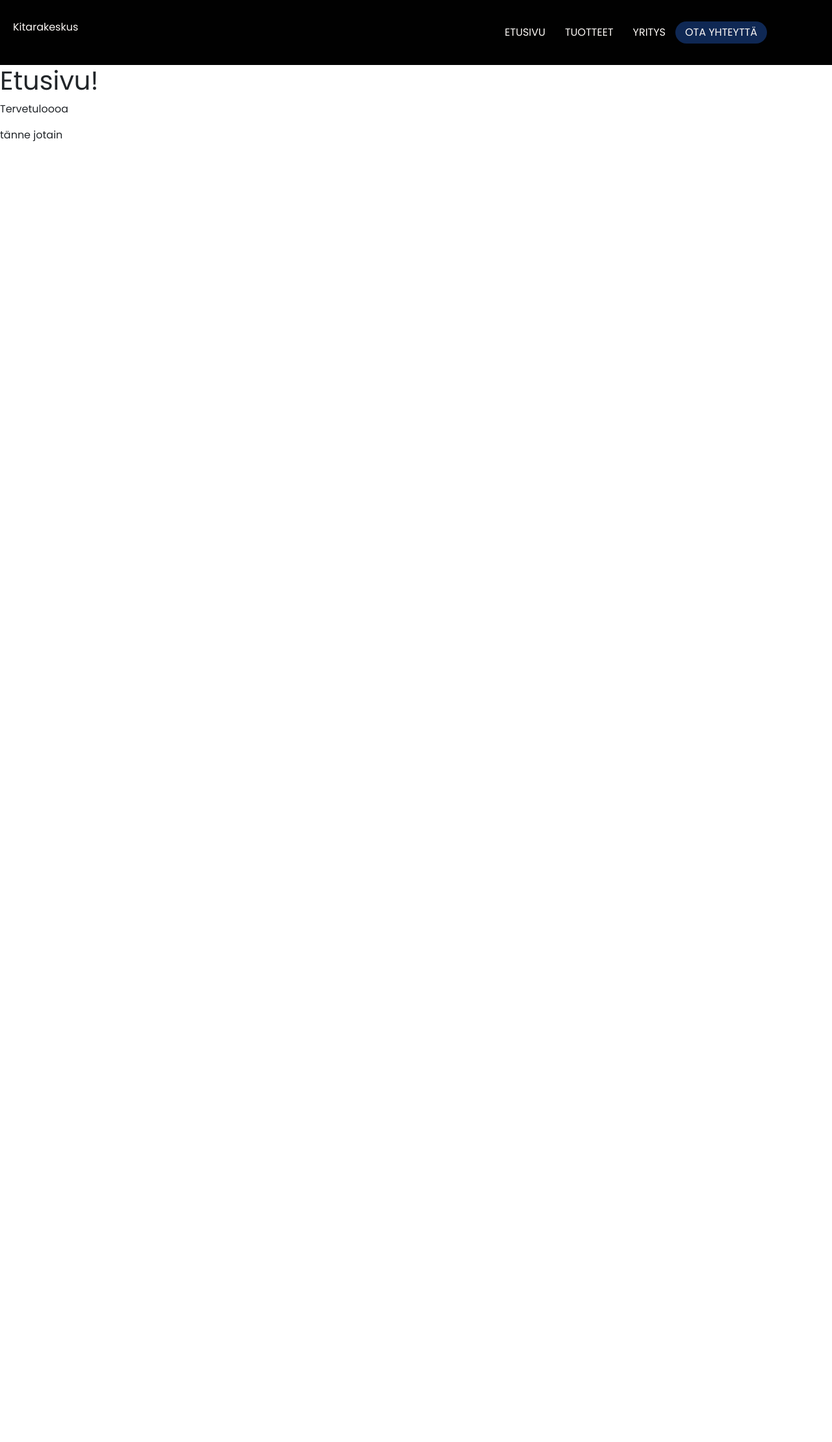
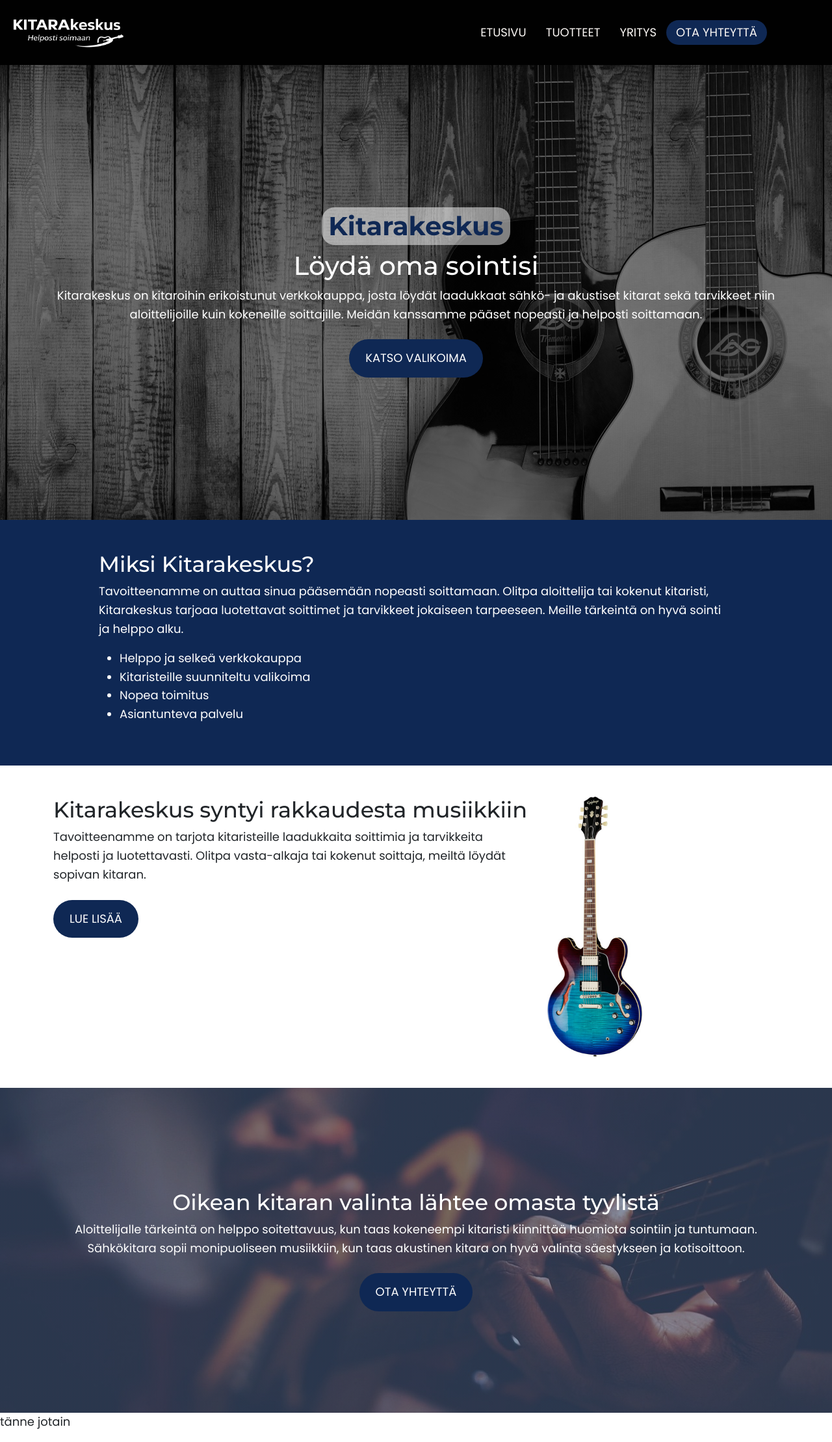
Before and after one commit to artomulkahainen/www-projekti, a PHP site: page / in a window 1280 px wide. Shown: the whole page at 65% size. Before the commit the page ends 218 px from the top, so only its background shows below. Run offline with PHP 8.4, Linux system fonts and the light colour scheme.

Commit message:
Etusivu + tyylejä tehty

```diff
--- a/site/company.html
+++ b/site/company.html
@@ -14,7 +14,11 @@
     </head>
     <body>
         <nav class="nav">
-            <div class="nav-left-div"><p class="logo">Kitarakeskus</p></div>
+            <div class="nav-left-div">
+                <a href="index.html">
+                    <img class="logo" src="images/Kitarakeskus.png" alt="Kitarakeskus">
+                </a>
+            </div>
             <div class="nav-right-div">
                 <a class="nav-basic-link" href="index.html">ETUSIVU</a>
                 <a class="nav-basic-link" href="products.html">TUOTTEET</a>
--- a/site/index.html
+++ b/site/index.html
@@ -22,7 +22,11 @@
     </head>
     <body>
         <nav class="nav">
-            <div class="nav-left-div"><p class="logo">Kitarakeskus</p></div>
+            <div class="nav-left-div">
+                <a href="index.html">
+                    <img class="logo" src="images/Kitarakeskus.png" alt="Kitarakeskus">
+                </a>
+            </div>
             <div class="nav-right-div">
                 <a class="nav-basic-link" href="index.html">ETUSIVU</a>
                 <a class="nav-basic-link" href="products.html">TUOTTEET</a>
@@ -32,9 +36,48 @@
         </nav>
 
         <main class="main-content">
-            <section id="test">
-                <h1>Etusivu!</h1>
-                <p>Tervetuloooa</p>
+            <section class="hero-front d-flex flex-column justify-content-center align-items-center">
+                <div class="container">
+                    <h1 class="highlight">Kitarakeskus</h1>
+                    <h1>Löydä oma sointisi</h1>
+                    <p>Kitarakeskus on kitaroihin erikoistunut verkkokauppa, josta löydät laadukkaat sähkö- ja akustiset kitarat sekä tarvikkeet niin aloittelijoille kuin kokeneille soittajille. Meidän kanssamme pääset nopeasti ja helposti soittamaan.</p>
+                    <a href="products.html" class="button">Katso valikoima</a>
+                </div>
+            </section>
+            <section style="background-color: #0F2854;color:#FFFFFF;">
+                <div class="container py-5 justify-content-center" style="max-width: 1000px;">
+                    <div class="g-col-6">
+                    <h2>Miksi Kitarakeskus?</h2>
+                    <p>Tavoitteenamme on auttaa sinua pääsemään nopeasti soittamaan. Olitpa aloittelija tai kokenut kitaristi, Kitarakeskus tarjoaa luotettavat soittimet ja tarvikkeet jokaiseen tarpeeseen. Meille tärkeintä on hyvä sointi ja helppo alku.</p>
+                    <ul>
+                    <li>Helppo ja selkeä verkkokauppa</li>
+                    <li>Kitaristeille suunniteltu valikoima</li>
+                    <li>Nopea toimitus</li>
+                    <li>Asiantunteva palvelu</li>
+                    </ul>
+                    </div>
+                </div>
+            </section>
+            <section>
+                <div class="container py-5">
+                    <div class="row align-items-start">
+                    <div class="col-8">
+                    <h2>Kitarakeskus syntyi rakkaudesta musiikkiin</h2>
+                    <p>Tavoitteenamme on tarjota kitaristeille laadukkaita soittimia ja tarvikkeita helposti ja luotettavasti. Olitpa vasta-alkaja tai kokenut soittaja, meiltä löydät sopivan kitaran.</p>
+                    <a href="company.html" class="button">Lue lisää</a>
+                    </div>
+                    <div class="col-4">
+                    <img src="images/16024488_800.jpg" alt="Kitarakeskus" height="400">
+                    </div>
+                </div>
+                </div>
+            </section>
+            <section class="cta d-flex flex-column justify-content-center align-items-center">
+                <div class="container">
+                    <h2>Oikean kitaran valinta lähtee omasta tyylistä</h2>
+                    <p>Aloittelijalle tärkeintä on helppo soitettavuus, kun taas kokeneempi kitaristi kiinnittää huomiota sointiin ja tuntumaan. Sähkökitara sopii monipuoliseen musiikkiin, kun taas akustinen kitara on hyvä valinta säestykseen ja kotisoittoon.</p>
+                    <a href="contact.html" class="button">Ota yhteyttä</a>
+                </div>
             </section>
         </main>
 
--- a/site/nav.css
+++ b/site/nav.css
@@ -27,7 +27,8 @@
 }
 
 .logo {
-    color: #fcf8f5;
+    height: 50px;
+    width: auto;
 }
 
 .contact-button {
--- a/site/products.html
+++ b/site/products.html
@@ -14,7 +14,11 @@
     </head>
     <body>
         <nav class="nav">
-            <div class="nav-left-div"><p class="logo">Kitarakeskus</p></div>
+            <div class="nav-left-div">
+                <a href="index.html">
+                    <img class="logo" src="images/Kitarakeskus.png" alt="Kitarakeskus">
+                </a>
+            </div>
             <div class="nav-right-div">
                 <a class="nav-basic-link" href="index.html">ETUSIVU</a>
                 <a class="nav-basic-link" href="products.html">TUOTTEET</a>
--- a/site/style.css
+++ b/site/style.css
@@ -4,13 +4,49 @@
     padding: 0;
 }
 
+/* Typografia */
 body {
-    font-family: Poppins, Montserrat;
+    font-family: 'Poppins';
     font-weight: 400;
+    font-size: 18px;
+    line-height: 1.6;
+}
+
+h1 {
+    font-family: 'Montserrat', sans-serif;
+    font-size: 2.5rem;
+}
+
+h2 {
+    font-family: 'Montserrat', sans-serif;
+    font-size: 2.1rem;
+}
+
+h3 {
+    font-family: 'Montserrat', sans-serif;
+    font-size: 1.7rem;
 }
 
 a {
     color: #fcf8f5;
+}
+
+/* Painikkeiden tyylit */
+.button {
+    display: inline-block;
+    background-color: #0F2854;
+    color: #FFFFFF;
+    border: none;
+    border-radius: 30px;
+    padding: 15px 25px;
+    cursor: pointer;
+    transition: background-color 0.3s, transform 0.2s;
+    margin-top: 0.5rem;
+    text-transform: uppercase;
+}
+
+.button:hover {
+    background-color: rgba(30, 47, 87, 0.7);
 }
 
 /* Sanojen tavutuksen pakotus pois päältä*/
@@ -37,3 +73,37 @@ a,
 p a  {
     text-decoration: none !important;
 }
+
+/* Contact */
+.contact-column {
+    background-color: #0F2854;
+}
+
+/* Etusivu */
+.hero-front {
+    background: linear-gradient(rgba(0,0,0,0.5), rgba(0,0,0,0.5)),
+                url('images/etusivu-hero.jpg') center center/cover no-repeat;
+    color: white;
+    text-align: center;
+    position: relative;
+    height: 700px;
+
+}
+
+.highlight {
+    font-weight: 600;
+    color: #0F2854;
+    background-color: rgba(255, 255, 255, 0.5);
+    display: inline-block;
+    padding: 5px 10px;
+    border-radius: 20px;
+}
+
+.cta {
+    background: linear-gradient(#0F285480, #0F285480),
+                url('images/Kitarakeskus-cta.jpg') center center/cover no-repeat;
+    color: white;
+    text-align: center;
+    position: relative;
+    height: 500px;
+}
```
Also changed, not shown: site/contact.html (+23 -5 lines), site/images/16024488_800.jpg (added), site/images/Kitarakeskus-cta.jpg (added), site/images/Kitarakeskus.png (added), site/images/etusivu-hero.jpg (added).
